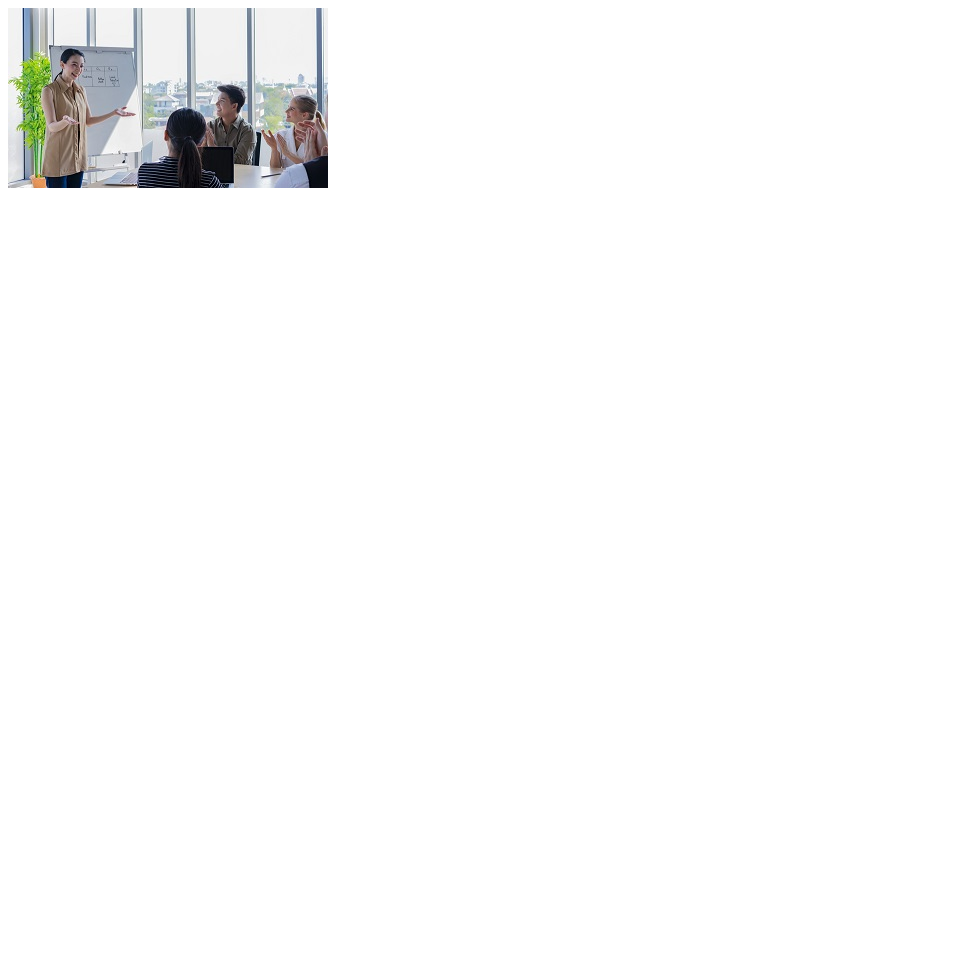
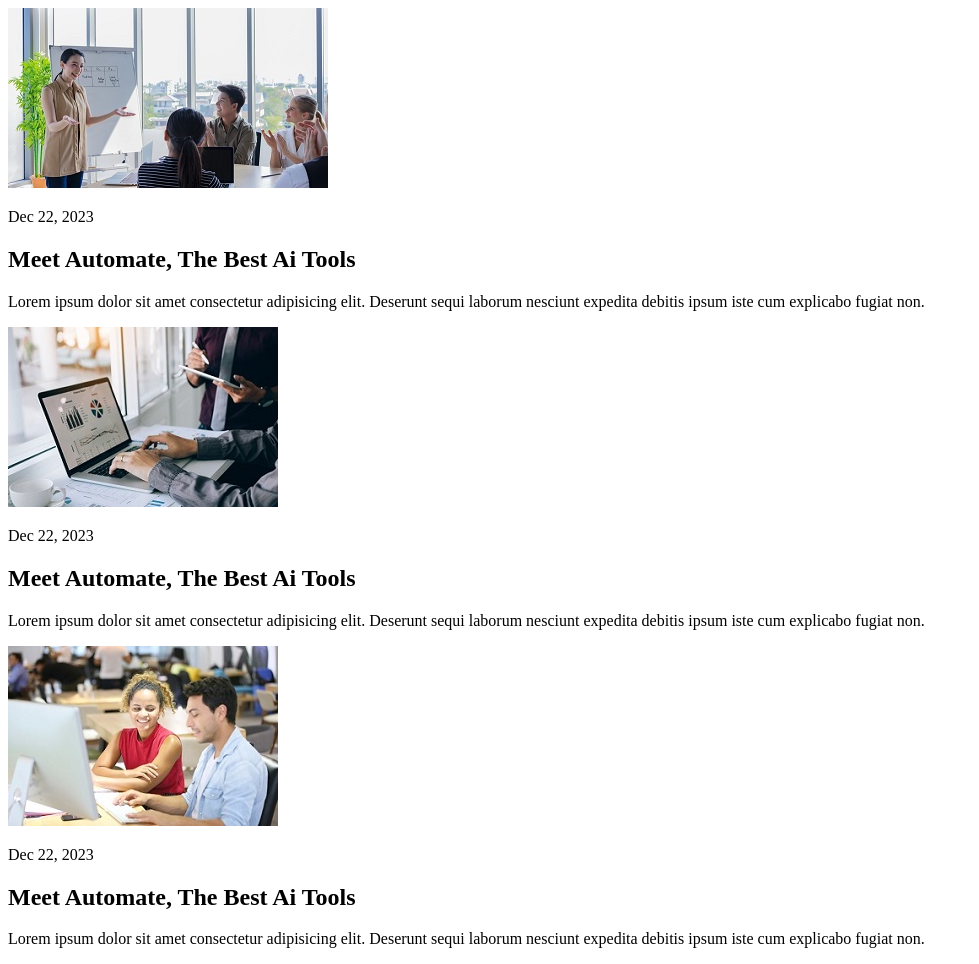
Before and after one commit to Ilesanmi-Erioluwa-Victor/grid-flexbox-tutorial, a plain HTML site: page index.html in a window 1280 px wide. Shown: the whole page, without its empty margins (0-979 px from the left). Before the commit the page ends 800 px from the top, so only its background shows below. Drawn offline with Linux system fonts and the light colour scheme.

Commit message:
created my posts

```diff
--- a/index.html
+++ b/index.html
@@ -1,15 +1,49 @@
 <!DOCTYPE html>
 <html lang="en">
   <head>
-    <meta charset="UTF-8">
-    <meta http-equiv="X-UA-Compatible" content="IE=edge">
-    <meta name="viewport" content="width=device-width, initial-scale=1.0">
+    <meta charset="UTF-8" />
+    <meta http-equiv="X-UA-Compatible" content="IE=edge" />
+    <meta name="viewport" content="width=device-width, initial-scale=1.0" />
     <title>BlogPost-FlexBox</title>
   </head>
   <body>
     <main class="blog-posts">
       <article class="blog-posts__post">
-          <img src="images/4.1.jpg" alt="presenter" loading="lazy">
+        <img
+          class="blog-posts__post--img"
+          src="images/4.1.jpg"
+          alt="presenter"
+          loading="lazy"
+        />
+        <p class="blog-posts--date">Dec 22, 2023</p>
+        <h2 class="blog-posts--title">Meet Automate, The Best Ai Tools</h2>
+        <p class="blog-posts--des">
+          Lorem ipsum dolor sit amet consectetur adipisicing elit. Deserunt
+          sequi laborum nesciunt expedita debitis ipsum iste cum explicabo
+          fugiat non.
+        </p>
+      </article>
+
+    <article class="blog-posts__post">
+        <img class="blog-posts__post--img" src="images/4.2.jpg" alt="presenter" loading="lazy" />
+        <p class="blog-posts--date">Dec 22, 2023</p>
+        <h2 class="blog-posts--title">Meet Automate, The Best Ai Tools</h2>
+        <p class="blog-posts--des">
+            Lorem ipsum dolor sit amet consectetur adipisicing elit. Deserunt
+            sequi laborum nesciunt expedita debitis ipsum iste cum explicabo
+            fugiat non.
+        </p>
+    </article>
+
+    <article class="blog-posts__post">
+        <img class="blog-posts__post--img" src="images/4.3.jpg" alt="presenter" loading="lazy" />
+        <p class="blog-posts--date">Dec 22, 2023</p>
+        <h2 class="blog-posts--title">Meet Automate, The Best Ai Tools</h2>
+        <p class="blog-posts--des">
+            Lorem ipsum dolor sit amet consectetur adipisicing elit. Deserunt
+            sequi laborum nesciunt expedita debitis ipsum iste cum explicabo
+            fugiat non.
+        </p>
     </article>
     </main>
   </body>
```
Lines whose indentation alone changed are shown as unchanged.
